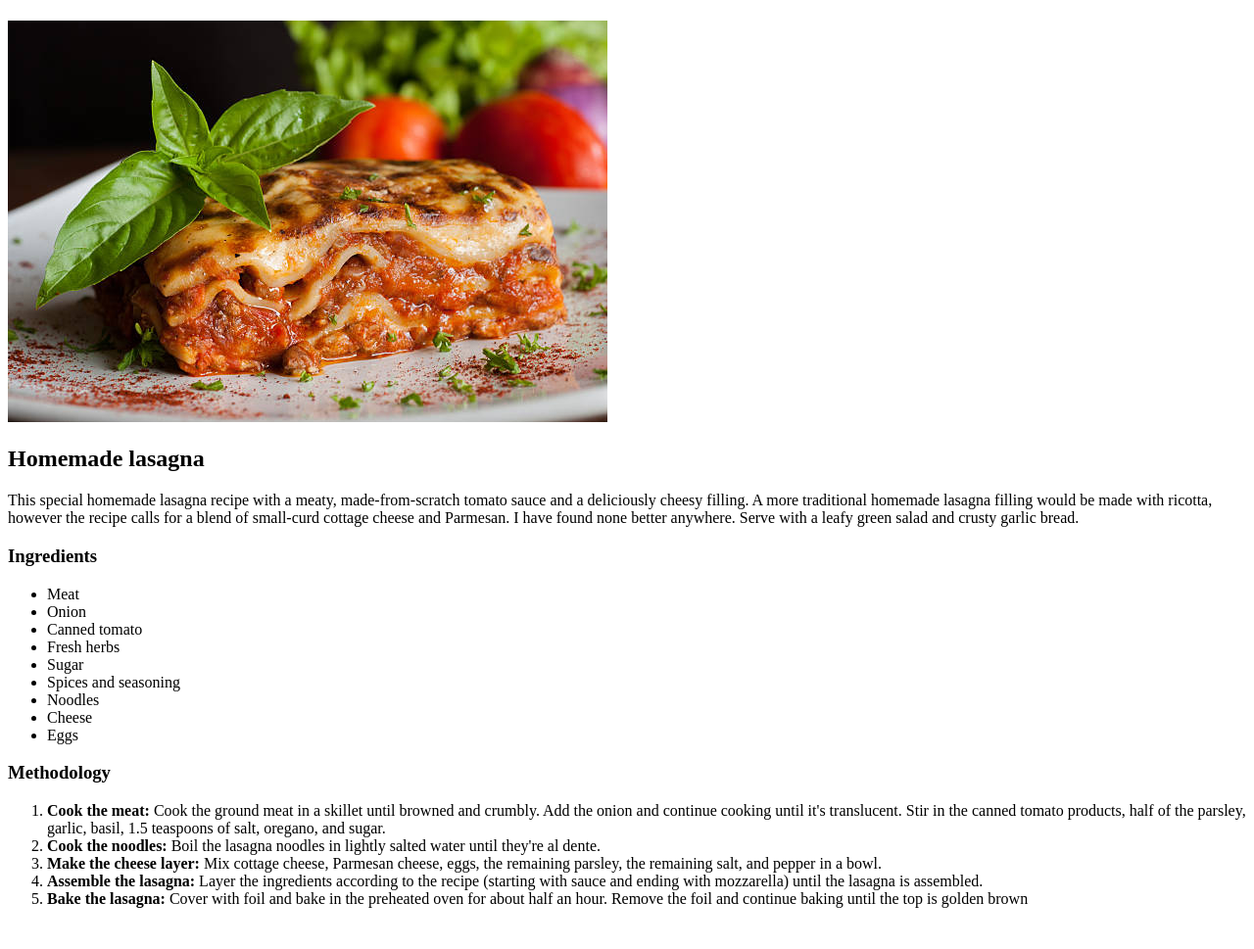
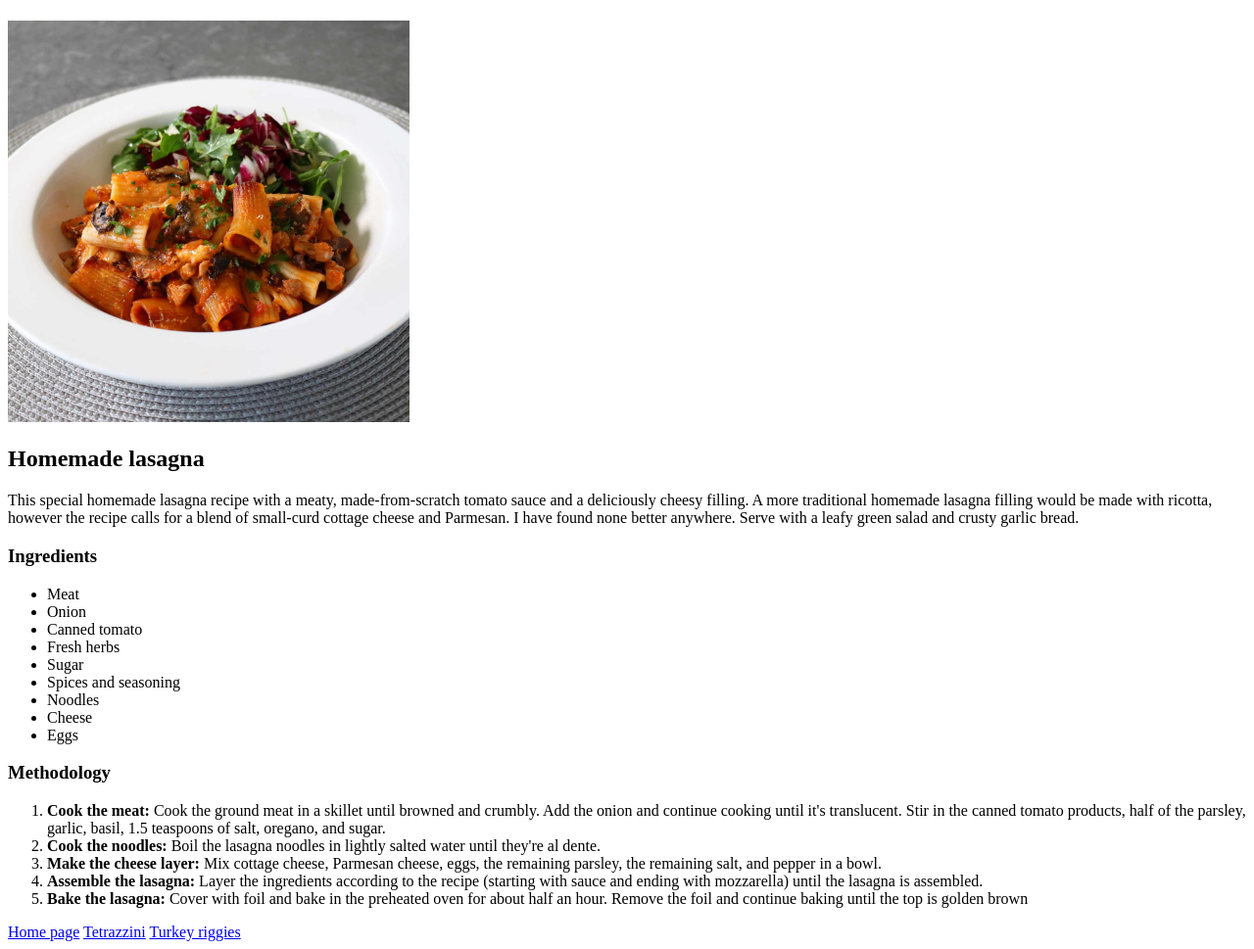
Before and after one commit to vho-shumani/odin_recipes, a plain HTML site: page recipes/lasagna.html in a window 1280 px wide. Shown: the whole page at 98% size. Before the commit the page ends 943 px from the top, so only its background shows below. Drawn offline with Linux system fonts and the light colour scheme.

Commit message:
picture
adding pictures on different folder

```diff
--- a/recipes/lasagna.html
+++ b/recipes/lasagna.html
@@ -6,7 +6,7 @@
     </head>
     <body>
         <h1></h1>
-        <img src="istockphoto-535851351-612x612.jpg" alt="lasagna picture">
+        <img src="./picture/2c3522fdde98ac44c17446608f0c5325_1280m.jpg" alt="lasagna picture" width="410">
         <h2>Homemade lasagna</h2>
         <p>
             This special homemade lasagna recipe with a meaty, made-from-scratch tomato sauce and a deliciously cheesy filling.
@@ -33,7 +33,9 @@
             <li><strong>Assemble the lasagna:</strong> Layer the ingredients according to the recipe (starting with sauce and ending with mozzarella) until the lasagna is assembled.</li>
             <li> <strong>Bake the lasagna:</strong> Cover with foil and bake in the preheated oven for about half an hour. Remove the foil and continue baking until the top is golden brown</li>
         </ol>
-
+        <a href="../index.html">Home page</a>
+        <a href="Tetrazzini.html">Tetrazzini</a>
+        <a href="Turkey_riggies.html">Turkey riggies</a>
 
     </body>
 </html>
```
Also changed, not shown: recipes/Tetrazzini.html (+4 -1 lines), recipes/Turkey_riggies.html (+4 -1 lines), recipes/picture/2c3522fdde98ac44c17446608f0c5325_1280m.jpg (renamed from recipes/2c3522fdde98ac44c17446608f0c5325_1280m.jpg), recipes/picture/Chicken-Tetrazzini-1-819x1024.webp (renamed from recipes/Chicken-Tetrazzini-1-819x1024.webp), recipes/picture/istockphoto-535851351-612x612.jpg (renamed from recipes/istockphoto-535851351-612x612.jpg).
